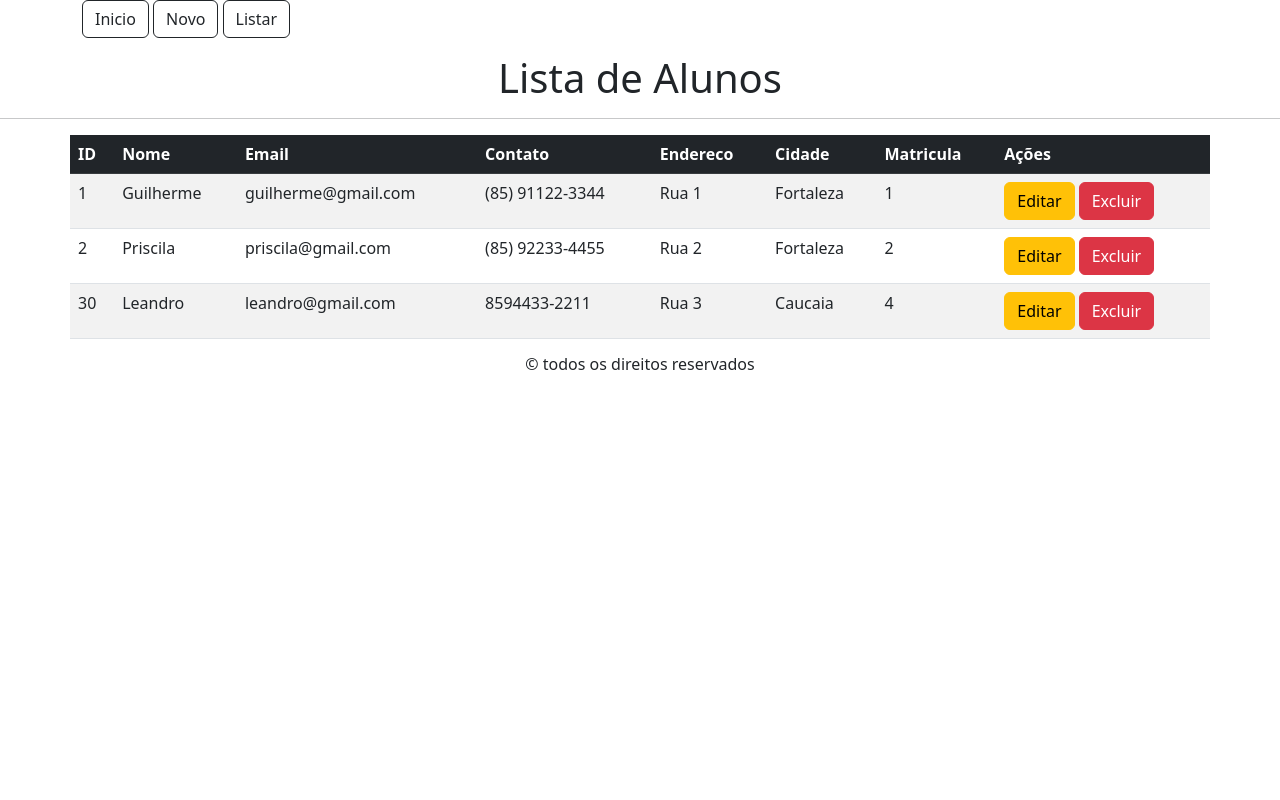
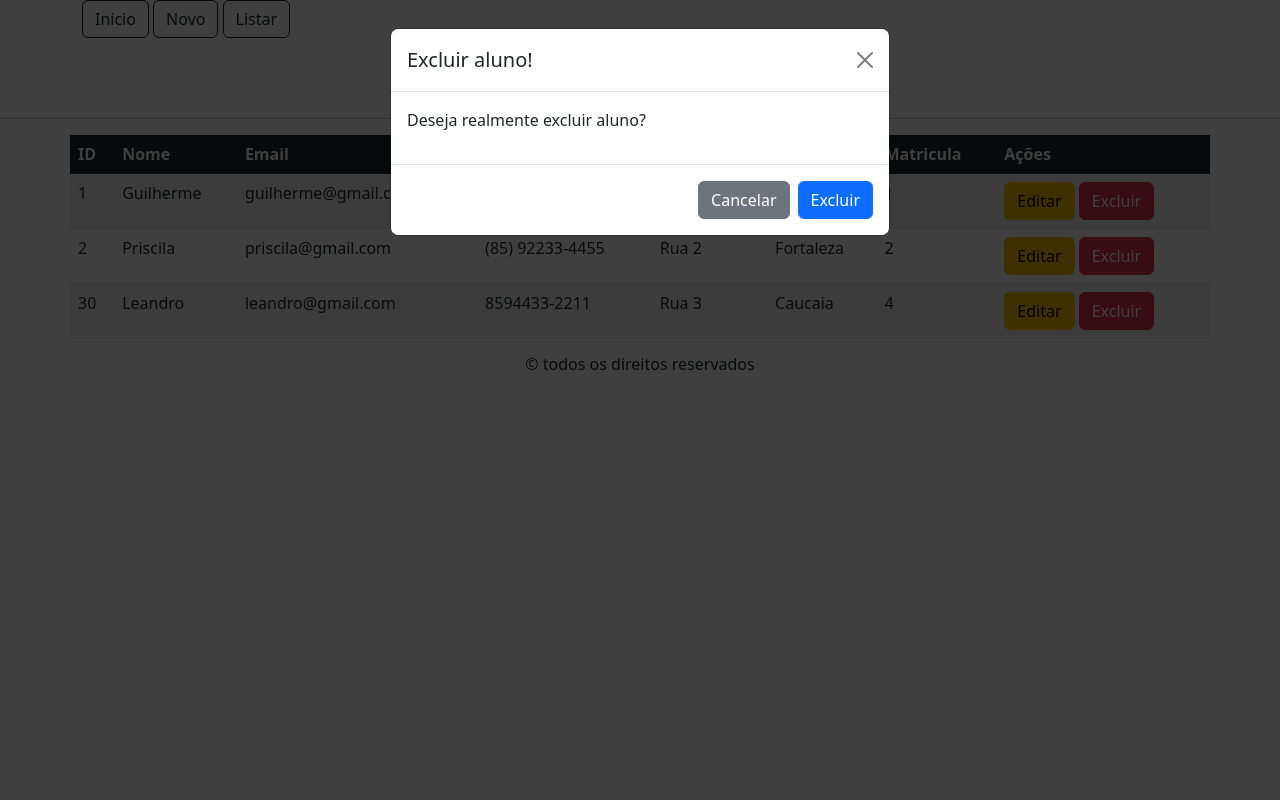
Before and after one commit to GuilhermeInaia/crud-php, a PHP site: page /listar in a window 1280 px wide, after a click on "Excluir". Run offline with PHP 8.4, Linux system fonts and the light colour scheme; data comes from the database, SQL or seed files in the repository.

Commit message:
Atualizando alguns detalhes do modal.

```diff
--- a/src/views/listar.phtml
+++ b/src/views/listar.phtml
@@ -1,5 +1,6 @@
 <h1 class="text-center mt-3">Lista de Alunos</h1>
 <hr>
+
 
 <table class="container table table-striped table-hover">
 
@@ -36,7 +37,7 @@
                         <td>
                         <div>
                         <a href='/editar?id={$id}' class='btn btn-warning'>Editar</a>
-                            <a  onclick='deletarId({$id})' data-bs-toggle='modal' data-bs-target='#exampleModal' class='btn btn-danger'>Excluir</a>
+                        <button  onclick='deletarId({$id})' data-bs-toggle='modal' data-bs-target='#exampleModal' class='btn btn-danger'>Excluir</button>
                         </div>
                         </td>
                         </tr>";
@@ -46,19 +47,20 @@
     </tbody>
 </table>
 
-<div class='modal' tabindex='-1'>
-    <div class='modal-dialog'>
-        <div class='modal-content'>
-            <div class='modal-header'>
-                <h5 class='modal-title'>Excluir aluno?</h5>
-                <button type='button' class='btn-close' data-bs-dismiss='modal' aria-label='Close'></button>
+<!-- Modal -->
+<div class="modal fade" id="exampleModal" tabindex="-1" aria-labelledby="exampleModalLabel" aria-hidden="true">
+  <div class="modal-dialog">
+    <div class="modal-content">
+      <div class="modal-header">
+        <h1 class="modal-title fs-5" id="exampleModalLabel">Excluir aluno!</h1>
+        <button type="button" class="btn-close" data-bs-dismiss="modal" aria-label="Close"></button>
       </div>
-            <div class='modal-body'>
-                <p>Deseja excluir aluno?</p>
+      <div class="modal-body">
+      <p>Deseja realmente excluir aluno?</p>
       </div>
-            <div class='modal-footer'>
-                <button type='button' class='btn btn-secondary' data-bs-dismiss='modal'>Cancelar</button>
-                <button type='button' onclick='confirmar()' class='btn btn-primary'>Excluir</button>
+      <div class="modal-footer">
+        <button type="button" class="btn btn-secondary" data-bs-dismiss="modal">Cancelar</button>
+        <button type="button" onclick='confirmar(id)' class="btn btn-primary">Excluir</button>
       </div>
     </div>
   </div>
@@ -66,16 +68,17 @@
 
 <script>
     function deletarId(id) {
-        document.getElementById("id").value = id;
-        location.href = '/excluir?id=' + id;
-
-    }
+        document.getElementById("atualizarId").value = id;
+    };
 
     function confirmar() {
-        let idAlunos = document.getElementById("id").value;
+        document.getElementById("atualizarId").value;
         location.href = '/excluir?id=' + id;
     };
 </script>
+
+<script src='https://cdn.jsdelivr.net/npm/bootstrap@5.2.2/dist/js/bootstrap.bundle.min.js' integrity='sha384-OERcA2EqjJCMA+/3y+gxIOqMEjwtxJY7qPCqsdltbNJuaOe923+mo//f6V8Qbsw3' crossorigin='anonymous'></script>
+
 <!-- <script>
     function confirmar(id) {
         if (true === confirm('Tem certeza?')) {
```
Also changed, not shown: src/views/inicio.phtml (+25 -0 lines). Lines whose indentation alone changed are shown as unchanged.
